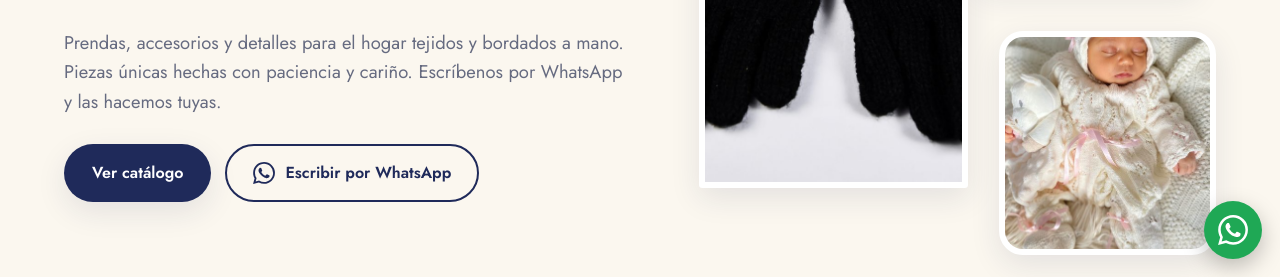
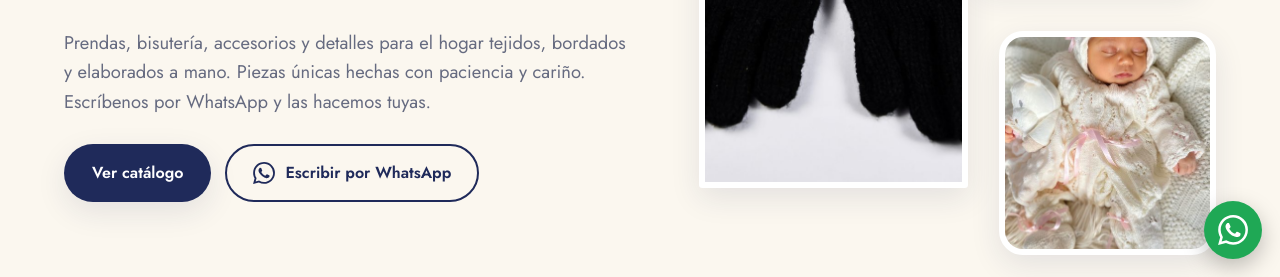
Before and after one commit to cesarpalacios/rial-arte, a plain HTML site: page docs/index.html in a window 1280 px wide. Shown: the part 523-800 px from the top of the page. Drawn offline with nearby package versions, Linux system fonts and the light colour scheme; a script that the page names is missing; files whose address does not match are found by name.

Commit message:
Menciona bisutería en la descripción principal
Co-Authored-By: Claude Sonnet 5.5 <noreply@anthropic.com>

```diff
--- a/data/site.json
+++ b/data/site.json
@@ -1,7 +1,7 @@
 {
   "nombre": "Rial Arte",
   "lema": "Tejido y bordado a mano, hecho con historia",
-  "descripcion": "Prendas, accesorios y detalles para el hogar tejidos y bordados a mano. Piezas únicas hechas con paciencia y cariño. Escríbenos por WhatsApp y las hacemos tuyas.",
+  "descripcion": "Prendas, bisutería, accesorios y detalles para el hogar tejidos, bordados y elaborados a mano. Piezas únicas hechas con paciencia y cariño. Escríbenos por WhatsApp y las hacemos tuyas.",
   "url_base": "https://cesarpalacios.github.io/rial-arte/",
   "whatsapp": "573115477958",
   "whatsapp_visible": "+57 311 547 7958",
--- a/docs/index.html
+++ b/docs/index.html
@@ -4,12 +4,12 @@
 <meta charset="utf-8">
 <meta name="viewport" content="width=device-width, initial-scale=1">
 <title>Rial Arte · Tejido y bordado a mano, hecho con historia</title>
-<meta name="description" content="Prendas, accesorios y detalles para el hogar tejidos y bordados a mano. Piezas únicas hechas con paciencia y cariño. Escríbenos por WhatsApp y las hacemos tuyas.">
+<meta name="description" content="Prendas, bisutería, accesorios y detalles para el hogar tejidos, bordados y elaborados a mano. Piezas únicas hechas con paciencia y cariño. Escríbenos por WhatsApp y las hacemos tuyas.">
 <link rel="canonical" href="https://cesarpalacios.github.io/rial-arte/">
 <link rel="icon" href="assets/favicon.png">
 <meta property="og:type" content="website">
 <meta property="og:title" content="Rial Arte · Tejido y bordado a mano, hecho con historia">
-<meta property="og:description" content="Prendas, accesorios y detalles para el hogar tejidos y bordados a mano. Piezas únicas hechas con paciencia y cariño. Escríbenos por WhatsApp y las hacemos tuyas.">
+<meta property="og:description" content="Prendas, bisutería, accesorios y detalles para el hogar tejidos, bordados y elaborados a mano. Piezas únicas hechas con paciencia y cariño. Escríbenos por WhatsApp y las hacemos tuyas.">
 <meta property="og:image" content="https://cesarpalacios.github.io/rial-arte/assets/img/DSC_5817-l.jpg">
 <meta property="og:locale" content="es_CO">
 <meta name="theme-color" content="#1f2a5a">
@@ -17,7 +17,7 @@
 <link rel="preconnect" href="https://fonts.gstatic.com" crossorigin>
 <link href="https://fonts.googleapis.com/css2?family=Cormorant+Garamond:ital,wght@0,500;0,600;1,500&family=Jost:wght@400;500;600&display=swap" rel="stylesheet">
 <link rel="stylesheet" href="assets/style.css">
-<script type="application/ld+json">{"@context": "https://schema.org", "@type": "LocalBusiness", "name": "Rial Arte", "description": "Prendas, accesorios y detalles para el hogar tejidos y bordados a mano. Piezas únicas hechas con paciencia y cariño. Escríbenos por WhatsApp y las hacemos tuyas.", "url": "https://cesarpalacios.github.io/rial-arte/", "image": "https://cesarpalacios.github.io/rial-arte/assets/logo.png", "telephone": "+573115477958"}</script>
+<script type="application/ld+json">{"@context": "https://schema.org", "@type": "LocalBusiness", "name": "Rial Arte", "description": "Prendas, bisutería, accesorios y detalles para el hogar tejidos, bordados y elaborados a mano. Piezas únicas hechas con paciencia y cariño. Escríbenos por WhatsApp y las hacemos tuyas.", "url": "https://cesarpalacios.github.io/rial-arte/", "image": "https://cesarpalacios.github.io/rial-arte/assets/logo.png", "telephone": "+573115477958"}</script>
 </head>
 <body>
 <header class="topbar">
@@ -37,7 +37,7 @@
   <div class="hero-text">
     <p class="eyebrow">Tejido · Crochet · Bordado · Bisutería</p>
     <h1>Piezas únicas hechas <em>a mano</em>, puntada a puntada</h1>
-    <p class="lead">Prendas, accesorios y detalles para el hogar tejidos y bordados a mano. Piezas únicas hechas con paciencia y cariño. Escríbenos por WhatsApp y las hacemos tuyas.</p>
+    <p class="lead">Prendas, bisutería, accesorios y detalles para el hogar tejidos, bordados y elaborados a mano. Piezas únicas hechas con paciencia y cariño. Escríbenos por WhatsApp y las hacemos tuyas.</p>
     <div class="hero-actions">
       <a class="btn btn-primary" href="#catalogo">Ver catálogo</a>
       <a class="btn btn-ghost" href="https://wa.me/573115477958?text=Hola%2C%20vi%20tu%20p%C3%A1gina%20de%20Rial%20Arte%20y%20quisiera%20m%C3%A1s%20informaci%C3%B3n." target="_blank" rel="noopener"><svg viewBox="0 0 24 24" aria-hidden="true" width="22" height="22" fill="currentColor"><path d="M17.472 14.382c-.297-.149-1.758-.867-2.03-.967-.273-.099-.471-.148-.67.15-.197.297-.767.966-.94 1.164-.173.199-.347.223-.644.075-.297-.15-1.255-.463-2.39-1.475-.883-.788-1.48-1.761-1.653-2.059-.173-.297-.018-.458.13-.606.134-.133.298-.347.446-.52.149-.174.198-.298.298-.497.099-.198.05-.371-.025-.52-.075-.149-.669-1.612-.916-2.207-.242-.579-.487-.5-.669-.51-.173-.008-.371-.01-.57-.01-.198 0-.52.074-.792.372-.272.297-1.04 1.016-1.04 2.479 0 1.462 1.065 2.875 1.213 3.074.149.198 2.096 3.2 5.077 4.487.709.306 1.262.489 1.694.625.712.227 1.36.195 1.871.118.571-.085 1.758-.719 2.006-1.413.248-.694.248-1.289.173-1.413-.074-.124-.272-.198-.57-.347m-5.421 7.403h-.004a9.87 9.87 0 01-5.031-1.378l-.361-.214-3.741.982.998-3.648-.235-.374a9.86 9.86 0 01-1.51-5.26c.001-5.45 4.436-9.884 9.888-9.884 2.64 0 5.122 1.03 6.988 2.898a9.825 9.825 0 012.893 6.994c-.003 5.45-4.437 9.884-9.885 9.884m8.413-18.297A11.815 11.815 0 0012.05 0C5.495 0 .16 5.335.157 11.892c0 2.096.547 4.142 1.588 5.945L.057 24l6.305-1.654a11.882 11.882 0 005.683 1.448h.005c6.554 0 11.89-5.335 11.893-11.893a11.821 11.821 0 00-3.48-8.413Z"/></svg> Escribir por WhatsApp</a>
```
